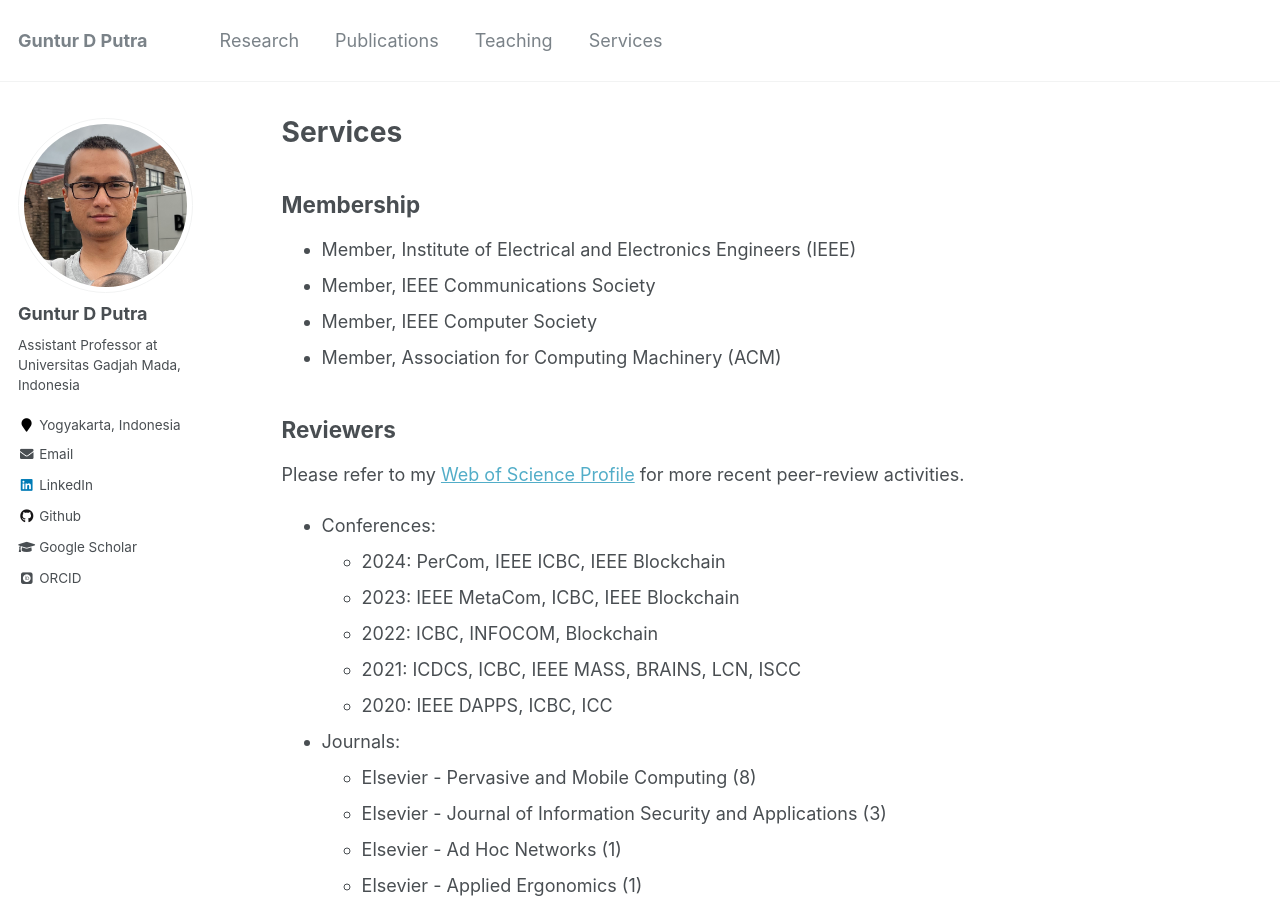
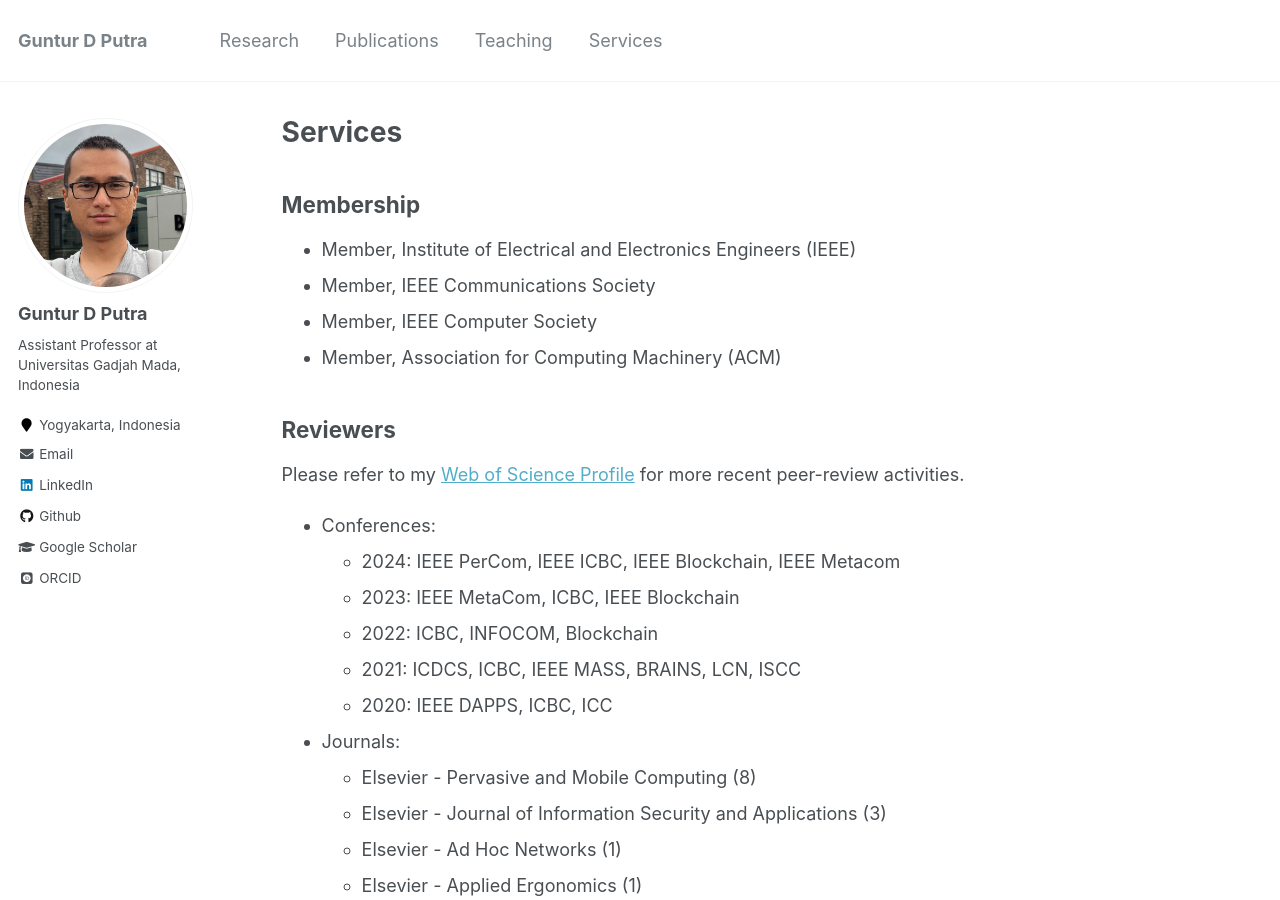
Before and after one commit to gdputra/gdputra.github.io, a Jekyll site: the page built from _pages/service.md, in a window 1280 px wide and 900 px high. Built offline with Jekyll 4.4.1, drawn with Linux system fonts in a browser that asks for light colours; some web fonts are replaced.

Commit message:
Update service.md
Add metacom

```diff
--- a/_pages/service.md
+++ b/_pages/service.md
@@ -18,7 +18,7 @@ Reviewers
 Please refer to my [Web of Science Profile](https://www.webofscience.com/wos/author/record/W-3040-2019) for more recent peer-review activities.
 
 - Conferences:
-  - 2024: PerCom, IEEE ICBC, IEEE Blockchain
+  - 2024: IEEE PerCom, IEEE ICBC, IEEE Blockchain, IEEE Metacom
   - 2023: IEEE MetaCom, ICBC, IEEE Blockchain
   - 2022: ICBC, INFOCOM, Blockchain
   - 2021: ICDCS, ICBC, IEEE MASS, BRAINS, LCN, ISCC
```
